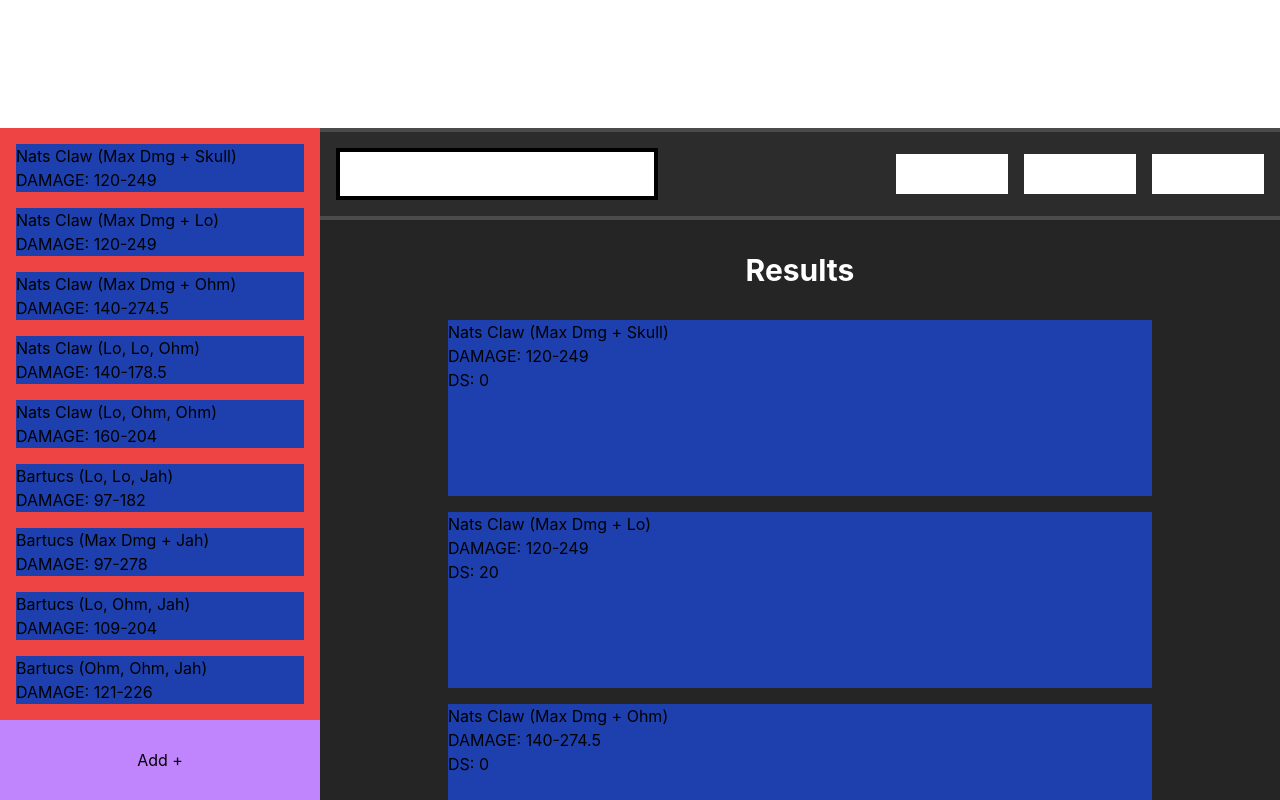
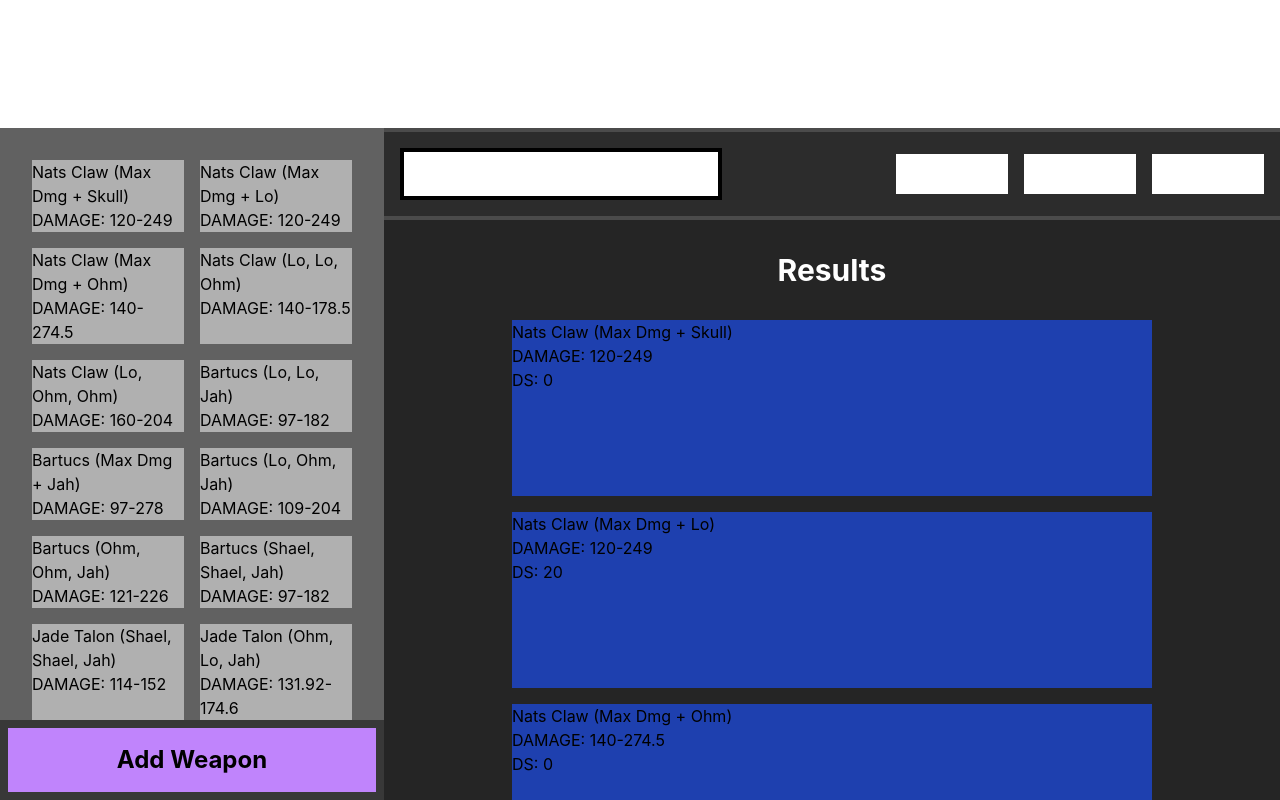
Before and after one commit to Druage/D2_Weapon_Comparison, a Next.js app: page / in a window 1280 px wide. Built offline with nearby package versions, Linux system fonts and the light colour scheme.

Commit message:
Styles the left side WeaponList

```diff
--- a/src/components/ComparisonList.tsx
+++ b/src/components/ComparisonList.tsx
@@ -16,7 +16,7 @@ export default function ComparisonList() {
 
     </div>
 
-    return <div className={"absolute top-0 bottom-0 right-0 left-80 bg-[#252525] overflow-y-scroll"}>
+    return <div className={"absolute top-0 bottom-0 right-0 left-96 bg-[#252525] overflow-y-auto"}>
 
         <CompareHeader/>
 
--- a/src/components/WeaponItem.tsx
+++ b/src/components/WeaponItem.tsx
@@ -6,7 +6,7 @@ interface Props {
 
 export default function WeaponItem({simplified, name, low, high, ds, undeadED, demonED}: Props & Weapon) {
 
-    const SimplifiedVersion = () => <div className={"w-full bg-blue-800"}>
+    const SimplifiedVersion = () => <div className={"w-full bg-[#B0B0B0]"}>
         <div>{name}</div>
         <span>DAMAGE: {low}</span>-<span>{high}</span>
     </div>;
--- a/src/components/WeaponList.tsx
+++ b/src/components/WeaponList.tsx
@@ -5,14 +5,13 @@ import {FAKE_WEAPONS_TO_TEST} from "../data/data";
 export default function WeaponList() {
 
     const CompareButton = () => <Trigger
-        className={"absolute bottom-0 left-0 right-0 bg-purple-400 h-20 flex justify-center items-center"}>Add
-        +</Trigger>
+        className={"absolute bottom-0 left-0 right-0 bg-purple-400 h-20 flex justify-center items-center border-8 border-[#383838] bg-[#B4B4B4] text-black text-2xl font-bold"}>Add Weapon</Trigger>
 
-    return <div className={"absolute left-0 top-0 bottom-0 bg-red-500 w-80"}>
+    return <div className={"absolute left-0 top-0 bottom-0 bg-[#616161] w-96 z-10"}>
 
-        <div className={"_scroll-area absolute overflow-scroll left-0 top-0 bottom-0 w-full p-4"}>
+        <div className={"_scroll-area absolute overflow-y-auto inset-0 p-8"}>
 
-            <div className={"flex flex-col gap-4"}>
+            <div className={"grid grid-cols-2 gap-4"}>
                 {FAKE_WEAPONS_TO_TEST.map((it, index) => <WeaponItem key={index}
                                                                      simplified={true}
                                                                      name={it.name}
--- a/src/pages/index.tsx
+++ b/src/pages/index.tsx
@@ -24,7 +24,7 @@ export default function Home() {
 
             <Header/>
 
-            <div className={"flex-1 relative "}>
+            <div className={"flex-1 relative"}>
                 <WeaponList/>
 
                 <ComparisonList/>
```
